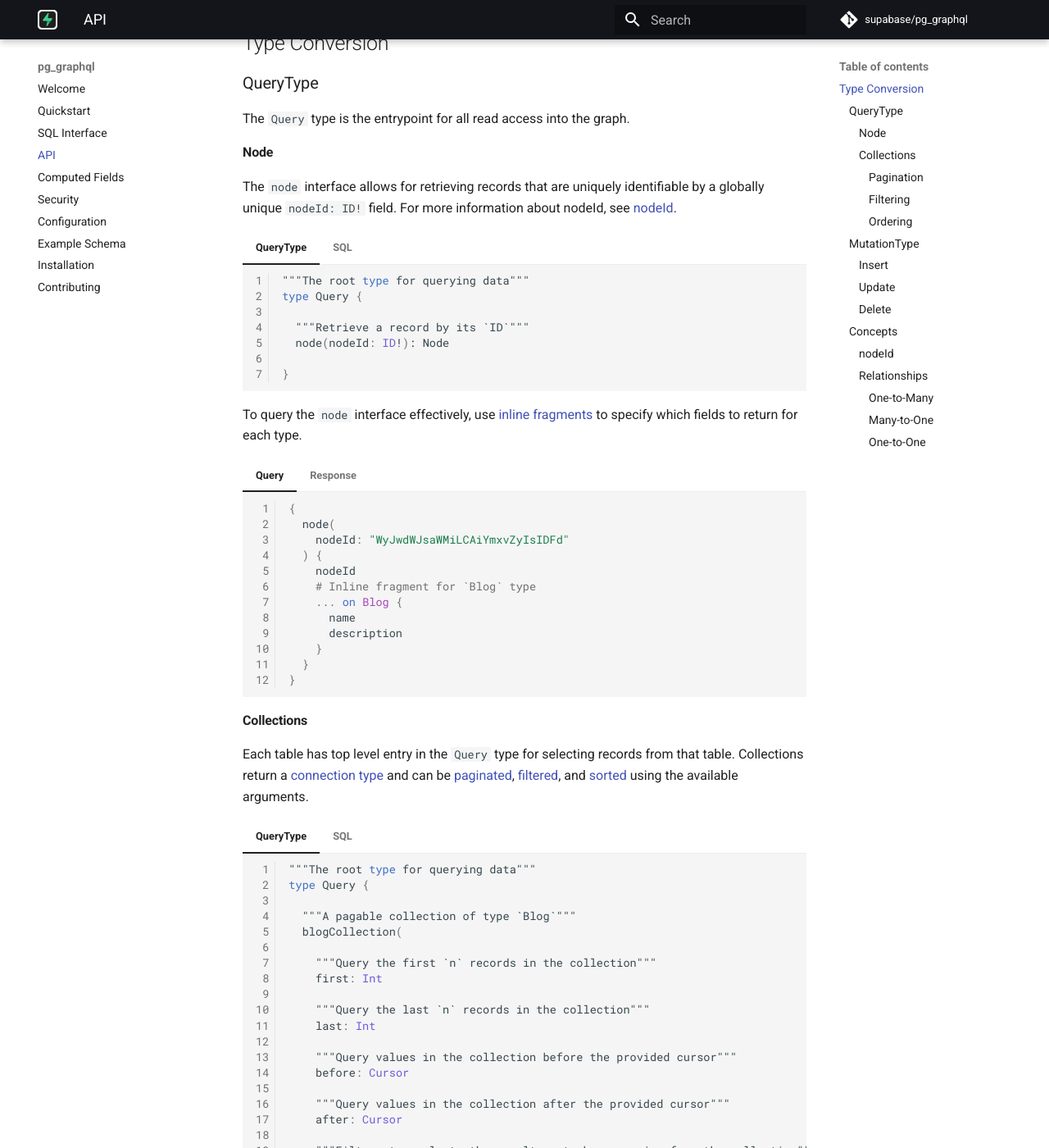
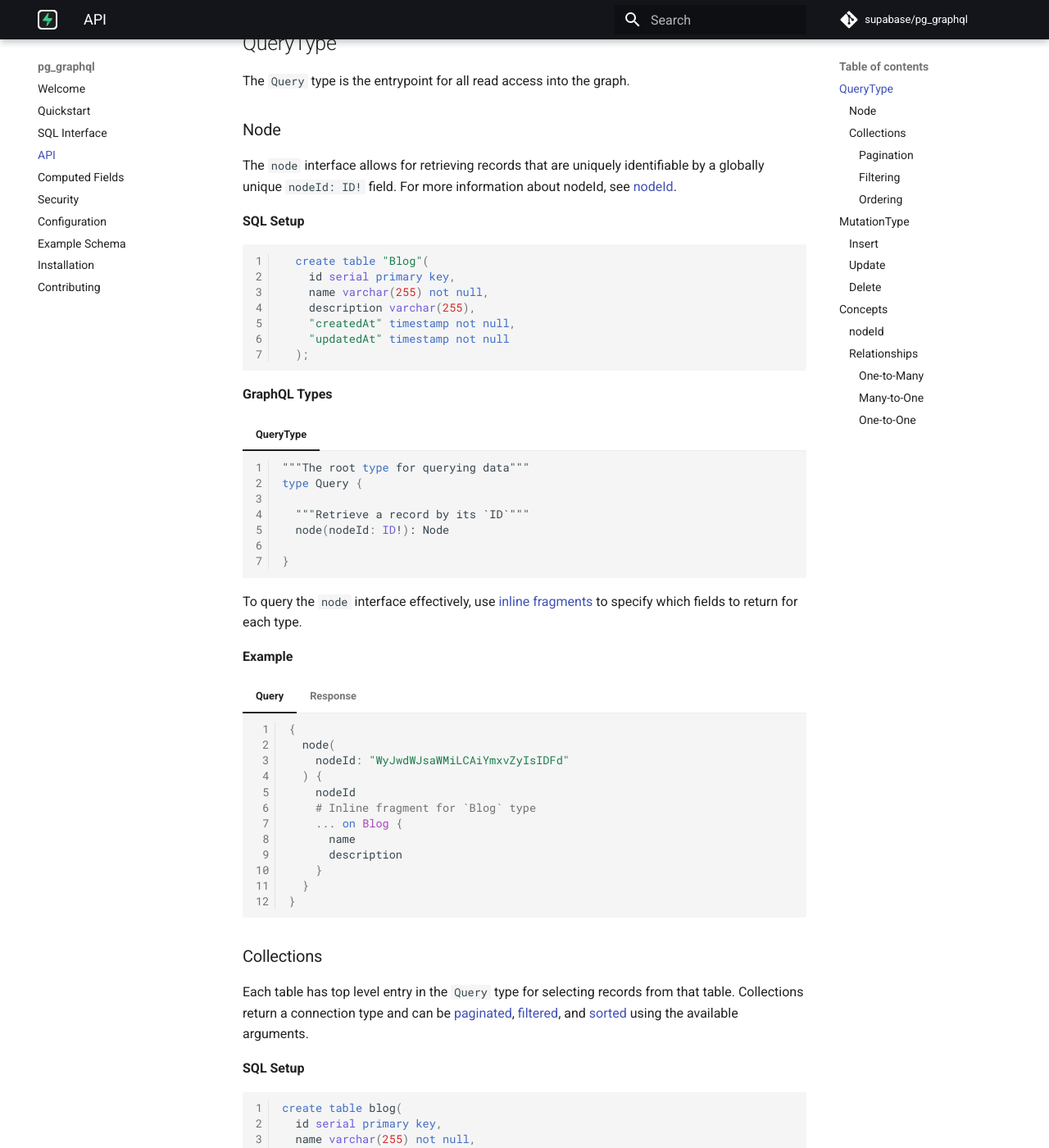
Before and after one commit to supabase/pg_graphql, an MkDocs documentation site: the page built from docs/api.md, in a window 1280 px wide and 1400 px high, scrolled down 396 px. Shown: the whole window at 82% size. Built offline with MkDocs 1.6.1 and Material for MkDocs 9.7.7, drawn with Linux system fonts in a browser that asks for light colours; comment, search, counter and statistics services are not loaded; some of the changed text lies outside the part shown.

Commit message:
separate SQL Setup from GraphQL Types

````diff
--- a/docs/api.md
+++ b/docs/api.md
@@ -6,17 +6,27 @@ By default, PostgreSQL table and column names are not inflected when reflecting
 
 Individual table, column, and relationship names may also be [manually overridden](/pg_graphql/configuration/#tables-type).
 
-## Type Conversion
 
-### QueryType
+## QueryType
 
 The `Query` type is the entrypoint for all read access into the graph.
 
-
-#### Node
+### Node
 
 The `node` interface allows for retrieving records that are uniquely identifiable by a globally unique `nodeId: ID!` field. For more information about nodeId, see [nodeId](#nodeid).
 
+**SQL Setup**
+```sql
+  create table "Blog"(
+    id serial primary key,
+    name varchar(255) not null,
+    description varchar(255),
+    "createdAt" timestamp not null,
+    "updatedAt" timestamp not null
+  );
+```
+
+**GraphQL Types**
 === "QueryType"
 
     ```graphql
@@ -29,21 +39,9 @@ The `node` interface allows for retrieving records that are uniquely identifiabl
     }
     ```
 
-=== "SQL"
-
-    ```sql
-    create table "Blog"(
-      id serial primary key,
-      name varchar(255) not null,
-      description varchar(255),
-      "createdAt" timestamp not null,
-      "updatedAt" timestamp not null
-    );
-    ```
-
-
 To query the `node` interface effectively, use [inline fragments](https://graphql.org/learn/queries/#inline-fragments) to specify which fields to return for each type.
 
+**Example**
 === "Query"
 
     ```graphql
@@ -76,10 +74,24 @@ To query the `node` interface effectively, use [inline fragments](https://graphq
     ```
 
 
-#### Collections
+### Collections
 
-Each table has top level entry in the `Query` type for selecting records from that table. Collections return a [connection type](#connection-types) and can be [paginated](#pagination), [filtered](#filtering), and [sorted](#sorting) using the available arguments.
+Each table has top level entry in the `Query` type for selecting records from that table. Collections return a connection type and can be [paginated](#pagination), [filtered](#filtering), and [sorted](#ordering) using the available arguments.
 
+**SQL Setup**
+
+```sql
+create table blog(
+  id serial primary key,
+  name varchar(255) not null,
+  description varchar(255),
+  "createdAt" timestamp not null,
+  "updatedAt" timestamp not null
+);
+```
+
+
+**GraphQL Types**
 === "QueryType"
 
     ```graphql
@@ -108,18 +120,6 @@ Each table has top level entry in the `Query` type for selecting records from th
         orderBy: [BlogOrderBy!]
       ): BlogConnection
     }
-    ```
-
-=== "SQL"
-
-    ```sql
-    create table blog(
-      id serial primary key,
-      name varchar(255) not null,
-      description varchar(255),
-      "createdAt" timestamp not null,
-      "updatedAt" timestamp not null
-    );
     ```
 
 
@@ -231,26 +232,14 @@ Connections wrap a result set with some additional metadata.
     }
     ```
 
-=== "SQL"
-
-    ```sql
-    create table blog(
-        id serial primary key,
-        name varchar(255) not null,
-        description varchar(255),
-        created_at timestamp not null,
-        updated_at timestamp not null
-    );
-    ```
-
 !!! note
 
-    The `totalCount` field is disabled by default because it can be expensive on larget tables. To enable it use a [comment directive](configuration.md#totalcount)
+    The `totalCount` field is disabled by default because it can be expensive on large tables. To enable it use a [comment directive](configuration.md#totalcount)
 
 
 
 
-##### Pagination
+#### Pagination
 
 Paginating forwards and backwards through collections is handled using the `first`, `last`, `before`, and `after` parameters, following the [relay spec](https://relay.dev/graphql/connections.htm#).
 
@@ -283,21 +272,7 @@ Paginating forwards and backwards through collections is handled using the `firs
 
 Metadata relating to the current page of a result set is available on the `pageInfo` field of the connection type returned from a collection.
 
-
-=== "GraphQL"
-
-    ```graphql
-    type BlogConnection {
-
-      # Pagination metadata
-      pageInfo: PageInfo!
-
-      # Result set
-      edges: [BlogEdge!]!
-
-    }
-    ```
-
+=== "PageInfo"
     ```graphql
     type PageInfo {
 
@@ -315,19 +290,23 @@ Metadata relating to the current page of a result set is available on the `pageI
     }
     ```
 
-=== "SQL"
+=== "BlogConnection"
 
-    ```sql
-    create table blog(
-      id serial primary key,
-      name varchar(255) not null,
-      description varchar(255),
-      "createdAt" timestamp not null,
-      "updatedAt" timestamp not null
-    );
+    ```graphql
+    type BlogConnection {
+
+      # Pagination metadata
+      pageInfo: PageInfo!
+
+      # Result set
+      edges: [BlogEdge!]!
+
+    }
     ```
 
-To paginate forward in the collection, use the `first` and `after` aguments. To retrive the first page, the `after` argument should be null.
+To paginate forward in the collection, use the `first` and `after` aguments. To retrive the first page, the `after` argument should be null or absent.
+
+**Example**
 
 === "Query"
 
@@ -458,18 +434,6 @@ To filter the result set, use the `filter` argument.
     }
     ```
 
-=== "SQL"
-
-    ```sql
-    create table blog(
-      id serial primary key,
-      name varchar(255) not null,
-      description varchar(255),
-      "createdAt" timestamp not null,
-      "updatedAt" timestamp not null
-    );
-    ```
-
 Where the `<Table>Filter` type enumerates filterable fields and their associated `<Type>Filter`.
 
 
@@ -585,7 +549,7 @@ When multiple filters are provided to the `filter` argument, all conditions must
 We expect to expand support to user defined `AND` and `OR` composition in a future release.
 
 
-##### Ordering
+#### Ordering
 
 The default order of results is defined by the underlying table's primary key column in ascending order. That default can be overridden by passing an array of `<Table>OrderBy` to the collection's `orderBy` argument.
 
@@ -691,14 +655,22 @@ Example usage:
 
 Note, only one key value pair may be provided to each element of the input array. For example, `[{name: AscNullsLast}, {id: AscNullFirst}]` is valid. Passing multiple key value pairs in a single element of the input array e.g. `[{name: AscNullsLast, id: AscNullFirst}]`, is invalid.
 
-
-
-
-### MutationType
+## MutationType
 
 The `Mutation` type is the entrypoint for mutations/edits.
 
 Each table has top level entry in the `Mutation` type for [inserting](#insert) `insertInto<Table>Collection`, [updating](#update) `update<Table>Collection` and [deleting](#delete) `deleteFrom<Table>Collection`.
+
+**SQL Setup**
+```sql
+create table blog(
+  id serial primary key,
+  name varchar(255) not null,
+  description varchar(255),
+  "createdAt" timestamp not null default now(),
+  "updatedAt" timestamp
+);
+```
 
 === "MutationType"
 
@@ -746,22 +718,22 @@ Each table has top level entry in the `Mutation` type for [inserting](#insert) `
     }
     ```
 
-=== "SQL"
-
-    ```sql
-    create table blog(
-      id serial primary key,
-      name varchar(255) not null,
-      description varchar(255),
-      "createdAt" timestamp not null default now(),
-      "updatedAt" timestamp
-    );
-    ```
-
-#### Insert
+### Insert
 
 To add records to a collection, use the `insertInto<Table>Collection` field on the `Mutation` type.
 
+**SQL Setup**
+```sql
+create table blog(
+  id serial primary key,
+  name varchar(255) not null,
+  description varchar(255),
+  "createdAt" timestamp not null default now(),
+  "updatedAt" timestamp
+);
+```
+
+**GraphQL Types**
 === "MutationType"
 
     ```graphql
@@ -802,22 +774,10 @@ To add records to a collection, use the `insertInto<Table>Collection` field on t
     }
     ```
 
-=== "SQL"
-
-    ```sql
-    create table blog(
-      id serial primary key,
-      name varchar(255) not null,
-      description varchar(255),
-      "createdAt" timestamp not null default now(),
-      "updatedAt" timestamp
-    );
-    ```
-
 Where elements in the `objects` array are inserted into the underlying table.
 
 
-Example usage:
+**Example**
 
 === "Query"
     ```graphql
@@ -859,11 +819,23 @@ Example usage:
     }
     ```
 
-#### Update
+### Update
 
 
 To update records in a collection, use the `update<Table>Collection` field on the `Mutation` type.
 
+**SQL Setup**
+```sql
+create table blog(
+  id serial primary key,
+  name varchar(255) not null,
+  description varchar(255),
+  "createdAt" timestamp not null default now(),
+  "updatedAt" timestamp
+);
+```
+
+**GraphQL Types**
 === "MutationType"
 
     ```graphql
@@ -916,21 +888,9 @@ To update records in a collection, use the `update<Table>Collection` field on th
     ```
 
 
-=== "SQL"
-
-    ```sql
-    create table blog(
-      id serial primary key,
-      name varchar(255) not null,
-      description varchar(255),
-      "createdAt" timestamp not null default now(),
-      "updatedAt" timestamp
-    );
-    ```
-
 Where the `set` argument is a key value pair describing the values to update, `filter` controls which records should be updated, and `atMost` restricts the maximum number of records that may be impacted. If the number of records impacted by the mutation exceeds the `atMost` parameter the operation will return an error.
 
-Example usage:
+**Example**
 
 === "Query"
     ```graphql
@@ -968,10 +928,23 @@ Example usage:
 
 
 
-#### Delete
+### Delete
 
 To remove records from a collection, use the `deleteFrom<Table>Collection` field on the `Mutation` type.
 
+
+**SQL Setup**
+```sql
+create table blog(
+  id serial primary key,
+  name varchar(255) not null,
+  description varchar(255),
+  "createdAt" timestamp not null default now(),
+  "updatedAt" timestamp
+);
+```
+
+**GraphQL Types**
 === "MutationType"
 
     ```graphql
@@ -1017,22 +990,9 @@ To remove records from a collection, use the `deleteFrom<Table>Collection` field
     }
     ```
 
-=== "SQL"
-
-    ```sql
-    create table blog(
-      id serial primary key,
-      name varchar(255) not null,
-      description varchar(255),
-      "createdAt" timestamp not null default now(),
-      "updatedAt" timestamp
-    );
-    ```
-
 Where `filter` controls which records should be deleted and `atMost` restricts the maximum number of records that may be deleted. If the number of records impacted by the mutation exceeds the `atMost` parameter the operation will return an error.
 
-Example usage:
-
+**Example**
 === "Query"
 
     ```graphql
@@ -1068,13 +1028,23 @@ Example usage:
     ```
 
 
-### Concepts
+## Concepts
 
-#### nodeId
+### nodeId
 
 The base GraphQL type for every table with a primary key is automatically assigned a `nodeId: ID!` field. That value, can be passed to the [node](#node) entrypoint of the `Query` type to retrieve its other fields. `nodeId` may also be used as a caching key.
 
-=== "GraphQL"
+
+**SQL Setup**
+```sql
+create table "Blog"(
+    id serial primary key,
+    name varchar(255) not null
+);
+```
+
+**GraphQL Types**
+=== "Blog"
 
     ```sql
     type Blog {
@@ -1084,26 +1054,32 @@ The base GraphQL type for every table with a primary key is automatically assign
     }
     ```
 
-=== "SQL"
 
-    ```sql
-    create table "Blog"(
-        id serial primary key,
-        name varchar(255) not null
-    );
-    ```
-
-
-#### Relationships
+### Relationships
 
 Relationships between collections in the Graph are derived from foreign keys.
 
-##### One-to-Many
+#### One-to-Many
 
 A foreign key on table A referencing table B defines a one-to-many relationship from table A to table B.
 
+**SQL Setup**
+```sql
+create table "Blog"(
+    id serial primary key,
+    name varchar(255) not null
+);
 
-=== "GraphQL"
+create table "BlogPost"(
+    id serial primary key,
+    "blogId" integer not null references "Blog"(id),
+    title varchar(255) not null,
+    body varchar(10000)
+);
+```
+
+**GraphQL Types**
+=== "Blog"
 
     ```sql
     type Blog {
@@ -1138,28 +1114,11 @@ A foreign key on table A referencing table B defines a one-to-many relationship
     }
     ```
 
-=== "SQL"
-
-    ```sql
-    create table "Blog"(
-        id serial primary key,
-        name varchar(255) not null
-    );
-
-    create table "BlogPost"(
-        id serial primary key,
-        "blogId" integer not null references "Blog"(id),
-        title varchar(255) not null,
-        body varchar(10000)
-    );
-    ```
 
 Where `blogPostCollection` exposes the full `Query` interface to `BlogPost`s.
 
 
-Example usage:
-
-
+**Example**
 === "Query"
 
     ```graphql
@@ -1216,11 +1175,27 @@ Example usage:
     }
     ```
 
-##### Many-to-One
+#### Many-to-One
 
 A foreign key on table A referencing table B defines a many-to-one relationship from table B to table A.
 
-=== "GraphQL"
+**SQL Setup**
+```sql
+create table "Blog"(
+    id serial primary key,
+    name varchar(255) not null
+);
+
+create table "BlogPost"(
+    id serial primary key,
+    "blogId" integer not null references "Blog"(id),
+    title varchar(255) not null,
+    body varchar(10000)
+);
+```
+
+**GraphQL Types**
+=== "BlogPost"
 
     ```sql
     type BlogPost {
@@ -1234,27 +1209,7 @@ A foreign key on table A referencing table B defines a many-to-one relationship
     }
     ```
 
-=== "SQL"
-
-    ```sql
-    create table "Blog"(
-        id serial primary key,
-        name varchar(255) not null
-    );
-
-    create table "BlogPost"(
-        id serial primary key,
-        "blogId" integer not null references "Blog"(id),
-        title varchar(255) not null,
-        body varchar(10000)
-    );
-    ```
-
 Where `blog` exposes the `Blog` record associated with the `BlogPost`.
-
-
-Example usage:
-
 
 === "Query"
 
@@ -1302,15 +1257,26 @@ Example usage:
     }
     ```
 
-
-
-
-##### One-to-One
-
+#### One-to-One
 
 A one-to-one relationship is defined by a foreign key on table A referencing table B where the columns making up the foreign key on table A are unique.
 
-=== "GraphQL"
+**SQL Setup**
+```sql
+create table "EmailAddress"(
+    id serial primary key,
+    address text unique not null
+);
+
+create table "Employee"(
+    id serial primary key,
+    name text not null,
+    email_address_id int unique references "EmailAddress"(id)
+);
+```
+
+**GraphQL Types**
+=== "Employee"
 
     ```sql
     type Employee {
@@ -1320,7 +1286,10 @@ A one-to-one relationship is defined by a foreign key on table A referencing tab
       emailAddressId: Int
       emailAddress: EmailAddress
     }
+    ```
 
+=== "Employee"
+    ```sql
     type EmailAddress {
       nodeId: ID!
       id: Int!
@@ -1329,25 +1298,7 @@ A one-to-one relationship is defined by a foreign key on table A referencing tab
     }
     ```
 
-=== "SQL"
-
-    ```sql
-    create table "EmailAddress"(
-        id serial primary key,
-        address text unique not null
-    );
-
-    create table "Employee"(
-        id serial primary key,
-        name text not null,
-        email_address_id int unique references "EmailAddress"(id)
-    );
-    ```
-
-
-Example usage:
-
-
+**Example**
 === "Query"
 
     ```graphql
````
Also changed, not shown: other parts of docs/api.md (+5 -7 lines), 1 other file.
